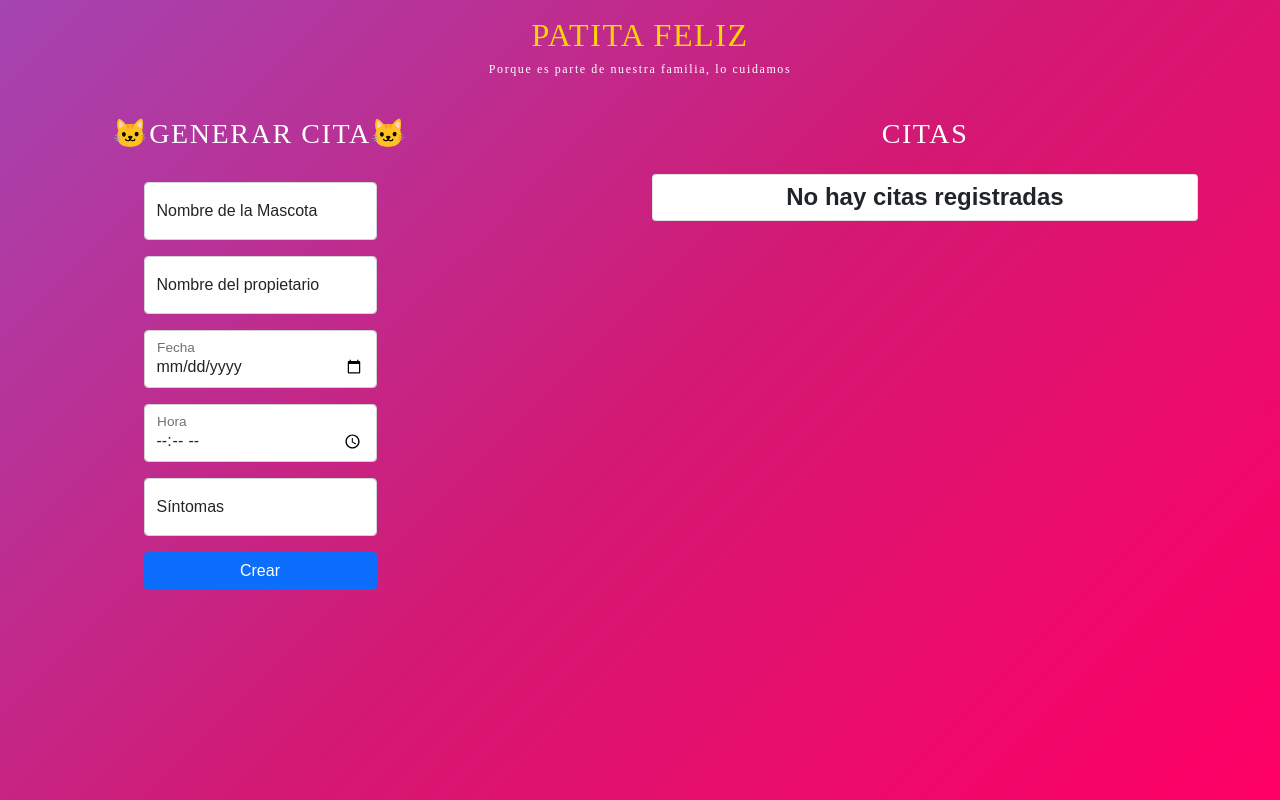
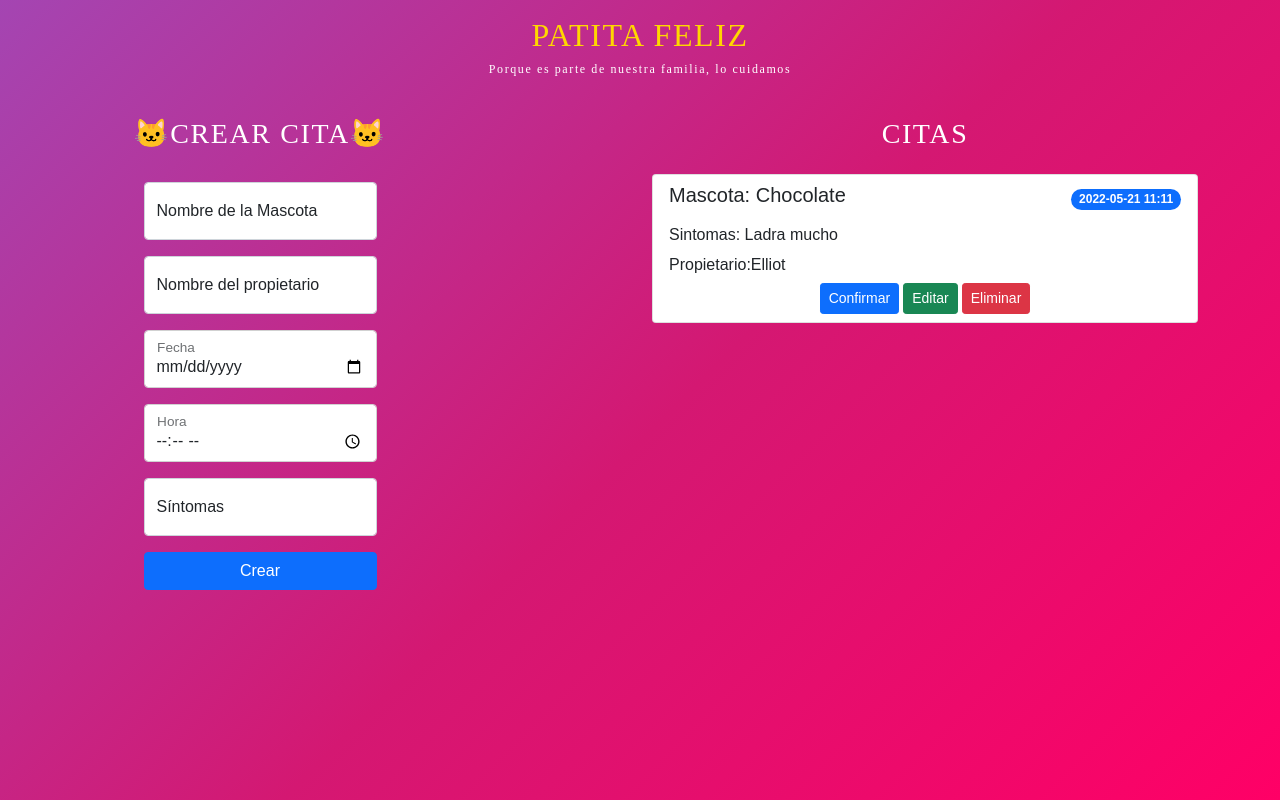
Before and after one commit to Racha777/react-patita-feliz, a React (Create React App) app: page / in a window 1280 px wide. Built offline with nearby package versions, Linux system fonts and the light colour scheme.

Commit message:
Commit Missings

```diff
--- a/src/App.jsx
+++ b/src/App.jsx
@@ -6,7 +6,17 @@ import { v4 as uuidv4 } from "uuid";
 import AppointmentsAppointments from "./components/appointments/AppointmentsAppointments";
 
 function App() {
-  const [appointments, setApointments] = useState([]);
+  const [appointment, setAppointment] = useState({});
+  const [appointments, setApointments] = useState([
+    {
+      id: "a1",
+      mascota: "Chocolate",
+      propietario: "Elliot",
+      fecha: "2022-05-21",
+      hora: "11:11",
+      sintomas: "Ladra mucho",
+    },
+  ]);
 
   const company = {
     name: "Patita Feliz",
@@ -17,15 +27,32 @@ function App() {
     appointment.id = uuidv4();
     setApointments([...appointments, appointment]);
   };
+
+  const readAppointment = (id) => {
+    const appointment = appointments.find((element) => {
+      return element.id === id;
+    });
+    setAppointment(appointment);
+  };
+
+  const submitAppointment=(appointment)=>{
+    if(appointment.id){
+      console.log('editar');
+    }else{
+      createAppointment(appointment);
+    }
+  };
+
   return (
     <>
       <Header company={company} />
       <main className="py-3">
         <section className="container">
           <div className="row justify-content-between gap-4">
-            <AppointmentsForm createAppointment={createAppointment} />
+            <AppointmentsForm submitAppointment={submitAppointment} appointment={appointment}/>
             <AppointmentsAppointments
               appointments={appointments}
+              readAppointment={readAppointment}
             />
           </div>
         </section>
--- a/src/components/appointments/AppointmentAppointment.jsx
+++ b/src/components/appointments/AppointmentAppointment.jsx
@@ -1,6 +1,11 @@
-const AppointmentAppointment = ({ appointment }) => {
+const AppointmentAppointment = ({ appointment,readAppointment }) => {
   const { id, mascota, propietario, fecha, hora, sintomas } = appointment;
   const urlWhatsapp = "https://wa.me/51999122789?text=Confirmo%20mi%20cita:";
+
+  const handleEdit=(id)=>{
+    readAppointment(id);
+  };
+
   return (
     <li
       className="d-flex flex-column gap-2 list-group-item list-group-item-action"
@@ -27,7 +32,12 @@ const AppointmentAppointment = ({ appointment }) => {
           >
             Confirmar
           </a>
-          <button className="btn btn-success btn-sm">Editar</button>
+          <button
+            className="btn btn-success btn-sm"
+            onClick={()=>handleEdit(id)}
+            >
+                Editar
+            </button>
           <button className="btn btn-danger btn-sm">Eliminar</button>
         </div>
       </div>
--- a/src/components/appointments/AppointmentsAppointments.jsx
+++ b/src/components/appointments/AppointmentsAppointments.jsx
@@ -1,6 +1,6 @@
 import AppointmentAppointment from "./AppointmentAppointment";
 
-const AppointmentsAppointments = ({ appointments }) => {
+const AppointmentsAppointments = ({ appointments,readAppointment }) => {
   return (
     <section className="d-flex flex-column gap-3 col-md-6">
       <h3 className="text-center">Citas</h3>
@@ -13,6 +13,7 @@ const AppointmentsAppointments = ({ appointments }) => {
               <AppointmentAppointment
               key={appointment.id}
                 appointment={appointment}
+                readAppointment={readAppointment}
               />
             );
           })
--- a/src/components/appointments/AppointmentsForm.jsx
+++ b/src/components/appointments/AppointmentsForm.jsx
@@ -1,6 +1,6 @@
-import { useState } from "react";
+import { useEffect, useState } from "react";
 
-const AppointmentsForm = ({ createAppointment }) => {
+const AppointmentsForm = ({ appointment, submitAppointment }) => {
   const [formAppointment, setFormAppointment] = useState({
     mascota: "",
     propietario: "",
@@ -12,6 +12,7 @@ const AppointmentsForm = ({ createAppointment }) => {
   const [alert, setAlert] = useState(false);
 
   const { mascota, propietario, fecha, hora, sintomas } = formAppointment;
+
   const handleChange = (e) => {
     setFormAppointment({
       ...formAppointment,
@@ -32,7 +33,7 @@ const AppointmentsForm = ({ createAppointment }) => {
     ) {
       setAlert(true);
     } else {
-      createAppointment(formAppointment);
+      submitAppointment(formAppointment);
       setFormAppointment({
         mascota: "",
         propietario: "",
@@ -43,10 +44,25 @@ const AppointmentsForm = ({ createAppointment }) => {
       setAlert(false);
     }
   };
+
+  useEffect(() => {
+    if (appointment.id) {
+      const { id,mascota, propietario, fecha, hora, sintomas } = appointment;
+      setFormAppointment({
+        id,
+        mascota,
+        propietario,
+        fecha,
+        hora,
+        sintomas,
+      });
+    }
+  }, [appointment]);
+
   return (
     <section className="d-flex flex-column align-items-center col-md-4">
       <h3 className="text-center" id="formTitle">
-        🐱Generar cita🐱
+        🐱{appointment.id ? "Editar" : "Crear"} cita🐱
       </h3>
       <form className="text-dark rounded p-4" onSubmit={handleSubmit}>
         <div
@@ -141,7 +157,7 @@ const AppointmentsForm = ({ createAppointment }) => {
           </label>
         </div>
         <button type="submit" className="btn btn-primary w-100" id="formButton">
-          Crear
+          {appointment.id ? "Editar" : "Crear"}
         </button>
       </form>
       {alert && (
```
